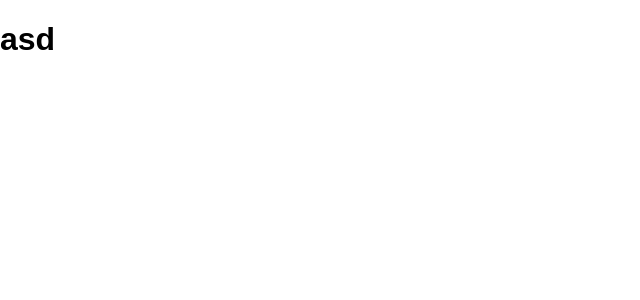
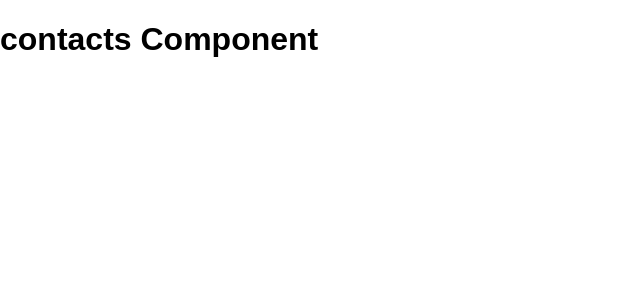
Before and after one commit to thiagocolen/paguemod-frontend-test, a React (Create React App) app: page /contacts in a window 1280 px wide. Shown: the top 300 px of the page, without its empty margins (0-640 px from the left). Built offline with nearby package versions, Linux system fonts and the light colour scheme.

Commit message:
adding a route and a first component

```diff
--- a/src/App.js
+++ b/src/App.js
@@ -1,7 +1,9 @@
 import React, { Component } from 'react'
 import { createStore } from 'redux'
 import { Provider } from 'react-redux'
+import { BrowserRouter, Route } from 'react-router-dom'
 import rootReducer from './reducers'
+import Contacts from './components/contacts'
 import './App.css'
 
 
@@ -12,11 +14,11 @@ class App extends Component {
   render() {
     return (
       <Provider store={store}>
-        <div className="App">
-          <h1>asd</h1>
-        </div>
+        <BrowserRouter>
+          <Route path="/contacts" component={Contacts} />
+        </BrowserRouter>
       </Provider>
-    );
+    )
   }
 }
 
--- /dev/null
+++ b/src/components/contacts/index.js
@@ -0,0 +1,16 @@
+import React from 'react'
+
+
+class Contacts extends React.Component {
+  constructor(props) {
+    super(props)
+  }
+
+  render() {
+    return (
+      <h1>contacts Component</h1>
+    )
+  }
+}
+
+export default Contacts
--- a/src/reducers/contacts.js
+++ b/src/reducers/contacts.js
@@ -1,13 +1,12 @@
-
 
 const initialState = {}
 
 const contacts = (state = initialState, action) => {
   switch (action.type) {
     case 'ACTION_TESTE':
-      return [
+      return {
         ...state
-      ]
+      }
     default:
       return state
   }
```
